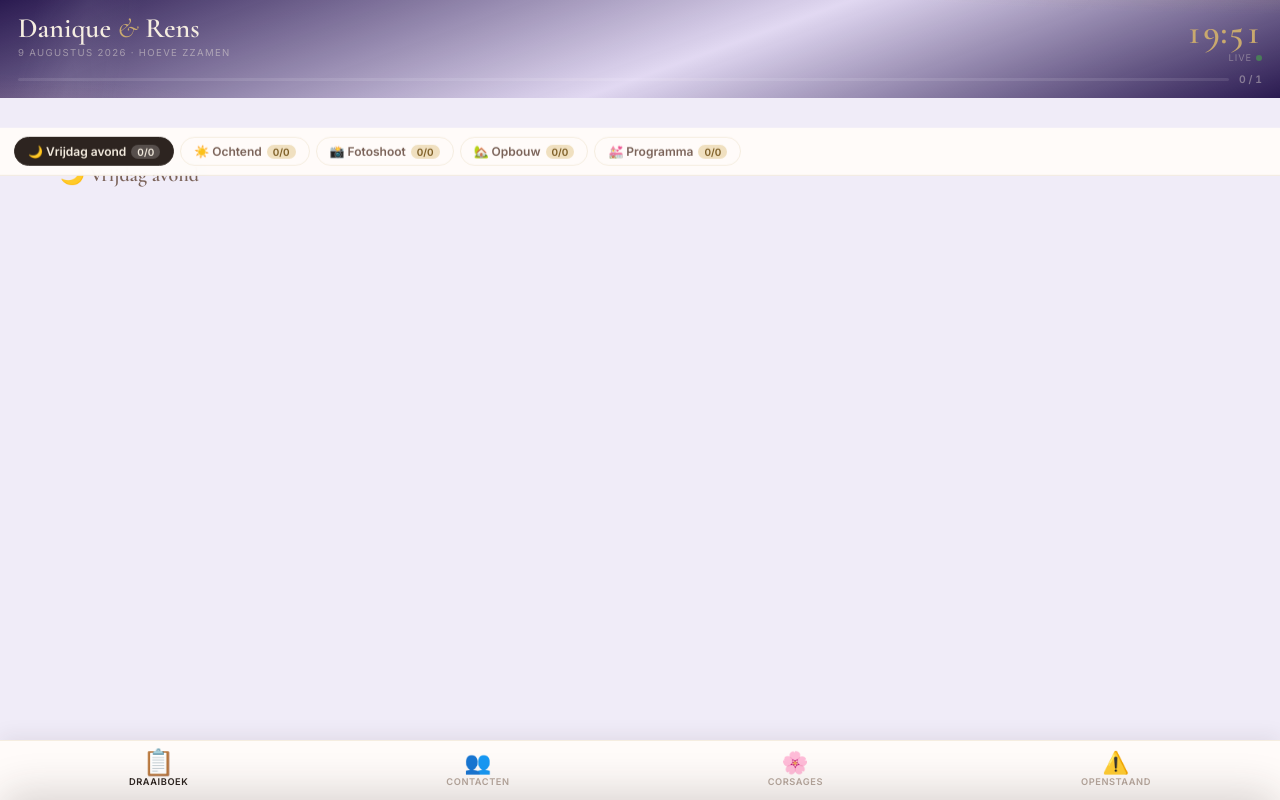
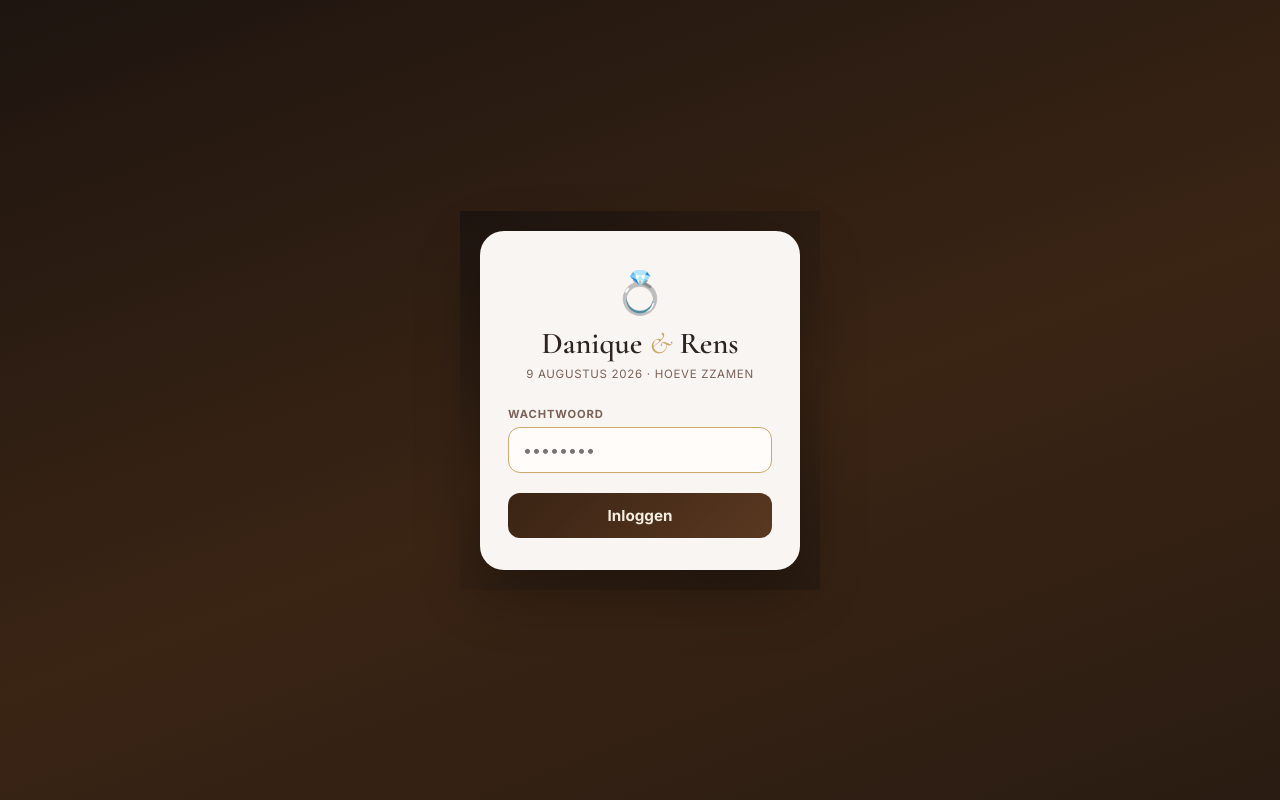
Before and after one commit to rensdegroot55-dot/bruiloft, a PHP site: page /app/index.php in a window 1280 px wide. Run offline with PHP 8.4, Linux system fonts and the light colour scheme; data that the repository does not hold is empty.

Commit message:
Login pagina, dynamische header-hoogte fix, tijdsortering items
- Voeg session-based loginpagina toe aan index.php (wachtwoord: VIEWER_PASSWORD, 4u sessie)
- Uitlogknop toegevoegd in de navigatiebalk
- Dynamisch --header-h / --header-compact meten zodat fase-titels nooit wegvallen
- goPhase() scrollt nu instant (geen smooth) zodat label meteen zichtbaar is
- ORDER BY gewijzigd naar time_start zodat nieuwe items automatisch op de juiste positie staan
- Admin paneel toont items ook gesorteerd op tijdstip

```diff
--- a/app/api.php
+++ b/app/api.php
@@ -38,7 +38,7 @@ if ($action === 'get_all' || $_SERVER['REQUEST_METHOD'] === 'GET' && !$action) {
                 s.on_time, s.checked_at
          FROM items i
          LEFT JOIN state s ON s.item_id = i.id
-         ORDER BY i.phase_id, i.sort_order"
+         ORDER BY i.phase_id, i.time_start IS NULL, i.time_start, i.sort_order"
     )->fetchAll(PDO::FETCH_ASSOC);
 
     $corsages = $pdo->query(
--- a/app/config.php
+++ b/app/config.php
@@ -1,5 +1,6 @@
 <?php
 define('ADMIN_PASSWORD', 'bruiloft2026');   // ← wijzig dit vóór gebruik
+define('VIEWER_PASSWORD', 'bruiloft2026'); // wachtwoord voor het draaiboek (mag anders zijn)
 
 // ── MySQL instellingen (invullen met gegevens uit InfinityFree) ──────────────
 define('DB_HOST', 'sql311.infinityfree.com');
--- a/app/index.php
+++ b/app/index.php
@@ -1,4 +1,81 @@
 <?php
+session_start();
+require_once __DIR__ . '/config.php';
+
+// ── Viewer login ──────────────────────────────────────────────────────────────
+if (isset($_GET['logout'])) {
+    session_destroy();
+    header('Location: index.php');
+    exit;
+}
+if ($_SERVER['REQUEST_METHOD'] === 'POST' && isset($_POST['vpw'])) {
+    if ($_POST['vpw'] === VIEWER_PASSWORD) {
+        $_SESSION['viewer'] = true;
+        $_SESSION['viewer_at'] = time();
+    } else {
+        $loginError = true;
+    }
+}
+// 4-uur sessie-verval
+if (!empty($_SESSION['viewer_at']) && time() - $_SESSION['viewer_at'] > 14400) {
+    session_destroy(); session_start();
+}
+if (empty($_SESSION['viewer'])): ?><!DOCTYPE html>
+<html lang="nl">
+<head>
+<meta charset="UTF-8"/>
+<meta name="viewport" content="width=device-width,initial-scale=1.0,maximum-scale=1.0"/>
+<title>💍 Danique & Rens</title>
+<link rel="preconnect" href="https://fonts.googleapis.com"/>
+<link href="https://fonts.googleapis.com/css2?family=Cormorant+Garamond:ital,wght@0,600;1,400&family=Inter:wght@400;500;600;700&display=swap" rel="stylesheet"/>
+<style>
+*{box-sizing:border-box;margin:0;padding:0;-webkit-tap-highlight-color:transparent}
+html,body{min-height:100%;font-family:'Inter',sans-serif;
+  background:linear-gradient(160deg,#1e1510 0%,#3a2414 55%,#2a1c12 100%);
+  display:flex;align-items:center;justify-content:center;padding:20px}
+.login-card{background:rgba(255,252,249,.97);border-radius:24px;
+  padding:36px 28px 32px;width:100%;max-width:360px;
+  box-shadow:0 20px 60px rgba(0,0,0,.35)}
+.login-ring{font-size:2.6rem;text-align:center;margin-bottom:8px}
+.login-title{font-family:'Cormorant Garamond',serif;font-size:1.9rem;
+  text-align:center;color:#2d2420}
+.login-sub{font-size:.72rem;color:#7a6258;text-align:center;
+  margin:5px 0 26px;letter-spacing:.06em;text-transform:uppercase}
+.fg{margin-bottom:16px}
+label{display:block;font-size:.7rem;font-weight:700;text-transform:uppercase;
+  letter-spacing:.08em;color:#7a6258;margin-bottom:6px}
+input[type=password]{width:100%;padding:12px 14px;border:1.5px solid rgba(201,169,110,.3);
+  border-radius:12px;font-family:'Inter',sans-serif;font-size:1rem;color:#2d2420;
+  background:#fffcf9;-webkit-appearance:none;transition:border-color .2s}
+input[type=password]:focus{outline:none;border-color:#c9a96e}
+.btn-login{width:100%;padding:13px;border:none;border-radius:12px;
+  background:linear-gradient(135deg,#3a2414,#5a3820);color:#f5ede0;
+  font-family:'Inter',sans-serif;font-weight:700;font-size:.95rem;cursor:pointer;
+  transition:opacity .2s;margin-top:4px}
+.btn-login:active{opacity:.8}
+.err{font-size:.8rem;color:#c0392b;text-align:center;margin-bottom:12px}
+</style>
+</head>
+<body>
+<div class="login-card">
+  <div class="login-ring">💍</div>
+  <div class="login-title">Danique <em style="color:#c9a96e;font-style:italic">&</em> Rens</div>
+  <div class="login-sub">9 augustus 2026 · Hoeve Zzamen</div>
+  <?php if (!empty($loginError)): ?>
+    <div class="err">Ongeldig wachtwoord, probeer opnieuw.</div>
+  <?php endif ?>
+  <form method="POST">
+    <div class="fg">
+      <label>Wachtwoord</label>
+      <input type="password" name="vpw" autofocus placeholder="••••••••" required/>
+    </div>
+    <button class="btn-login" type="submit">Inloggen</button>
+  </form>
+</div>
+</body>
+</html>
+<?php exit; endif;
+
 require_once __DIR__ . '/db.php';
 $pdo = get_db();
 
@@ -7,7 +84,7 @@ $items    = $pdo->query(
     "SELECT i.*, COALESCE(s.is_done,0) as is_done, COALESCE(s.note,'') as note,
             s.on_time, s.checked_at
      FROM items i LEFT JOIN state s ON s.item_id=i.id
-     ORDER BY i.phase_id, i.sort_order"
+     ORDER BY i.phase_id, i.time_start IS NULL, i.time_start, i.sort_order"
 )->fetchAll(PDO::FETCH_ASSOC);
 $corsages = $pdo->query("SELECT * FROM corsages ORDER BY sort_order")->fetchAll(PDO::FETCH_ASSOC);
 $lastId   = $pdo->query("SELECT COALESCE(MAX(id),0) FROM changelog")->fetchColumn();
@@ -422,6 +499,7 @@ body{transition:background-color .55s ease}
 .nb.active{color:var(--ink)}
 .nb .ni{font-size:1.35rem;line-height:1;transition:transform .2s cubic-bezier(.34,1.56,.64,1)}
 .nb.active .ni{transform:scale(1.18)}
+.nb-logout{text-decoration:none;color:var(--ink-faint)}
 
 /* ── NOTES SHEET ── */
 .sheet-bg{position:fixed;inset:0;background:rgba(45,36,32,.45);z-index:400;
@@ -520,6 +598,7 @@ textarea.sheet-note:focus{outline:none;border-color:var(--gold)}
   <button class="nb" id="nav-contacten" onclick="showView('contacten')"><span class="ni">👥</span>Contacten</button>
   <button class="nb" id="nav-corsages" onclick="showView('corsages')"><span class="ni">🌸</span>Corsages</button>
   <button class="nb" id="nav-punten" onclick="showView('punten')"><span class="ni">⚠️</span>Openstaand</button>
+  <a class="nb nb-logout" href="index.php?logout=1" title="Uitloggen"><span class="ni">🔒</span>Uit</a>
 </nav>
 
 <div class="sheet-bg" id="sheetBg" onclick="closeSheet()"></div>
@@ -725,7 +804,7 @@ function goPhase(idx){
   activePhaseIdx=idx;
   applyPhaseTheme(D.phases[idx]?.id);
   renderStrip();renderPhase();
-  window.scrollTo({top:0,behavior:'smooth'});
+  window.scrollTo({top:0,behavior:'instant'});
 }
 
 function showView(v){
@@ -762,11 +841,28 @@ document.addEventListener('touchend',()=>{
   _dx=0;
 });
 
-/* ── GLASSMORPHISM HEADER SHRINK ── */
+/* ── GLASSMORPHISM HEADER SHRINK + DYNAMISCHE HOOGTE ── */
 (function(){
   const hero=document.getElementById('hero');
   const strip=document.getElementById('phaseStrip');
   let compact=false;
+
+  function updateHeaderH(){
+    const h=hero.offsetHeight;
+    if(compact){
+      document.documentElement.style.setProperty('--header-compact',h+'px');
+    }else{
+      document.documentElement.style.setProperty('--header-h',h+'px');
+    }
+  }
+  // Initieel meten zodra DOM is geladen
+  updateHeaderH();
+  window.addEventListener('resize',updateHeaderH,{passive:true});
+  // Na CSS-transitie opnieuw meten
+  hero.addEventListener('transitionend',e=>{
+    if(e.propertyName==='padding'||e.propertyName==='font-size')updateHeaderH();
+  });
+
   window.addEventListener('scroll',()=>{
     const shouldCompact=window.scrollY>60;
     if(shouldCompact!==compact){
```
Also changed, not shown: app/admin.php (+13 -0 lines).
